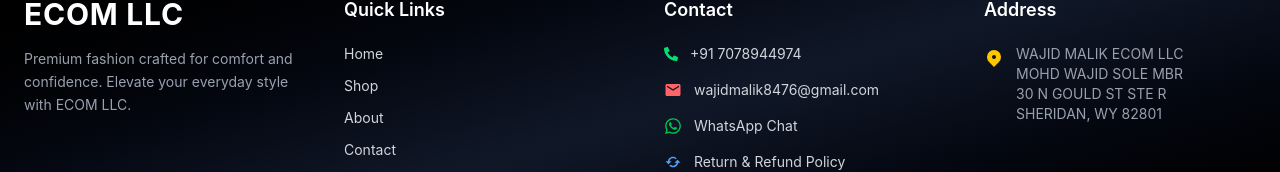
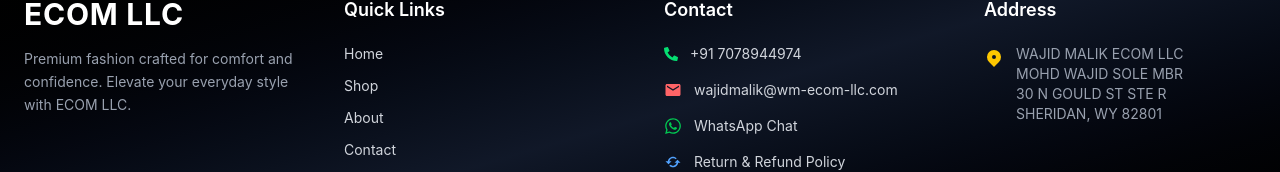
Before and after one commit to Waji8782/Ecomm-LLC, a React (Vite) app: page /return-refund-policy in a window 1280 px wide. Shown: the part 1452-1624 px from the top of the page. Built offline with nearby package versions, Linux system fonts and the light colour scheme.

Commit message:
"Mail-Update"

```diff
--- a/src/components/Footer.jsx
+++ b/src/components/Footer.jsx
@@ -61,10 +61,10 @@
             <li className="flex items-center gap-3">
               <MdEmail className="text-red-400 text-lg" />
               <a
-                href="mailto:wajidmalik8476@gmail.com"
+                href="mailto:wajidmalik@wm-ecom-llc.com"
                 className="hover:text-white transition"
               >
-                wajidmalik8476@gmail.com
+                wajidmalik@wm-ecom-llc.com
               </a>
             </li>
 
```
